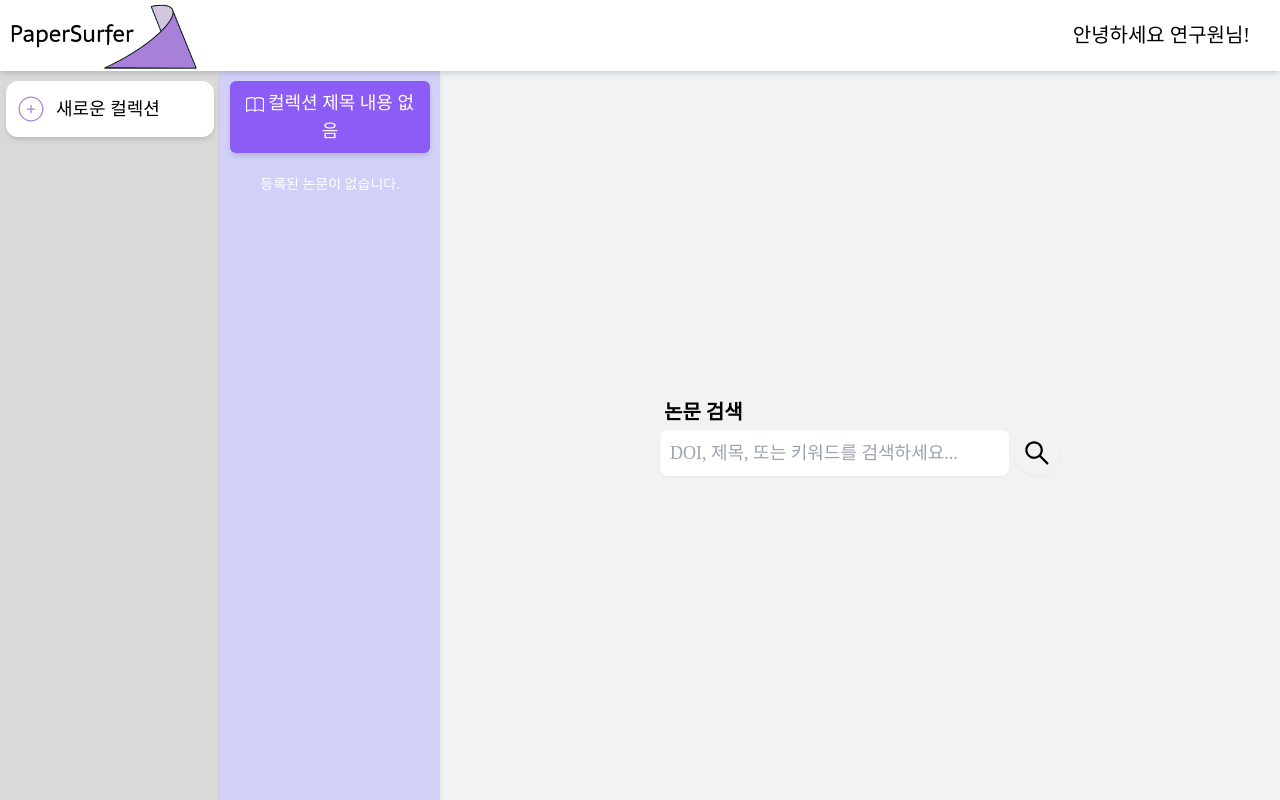
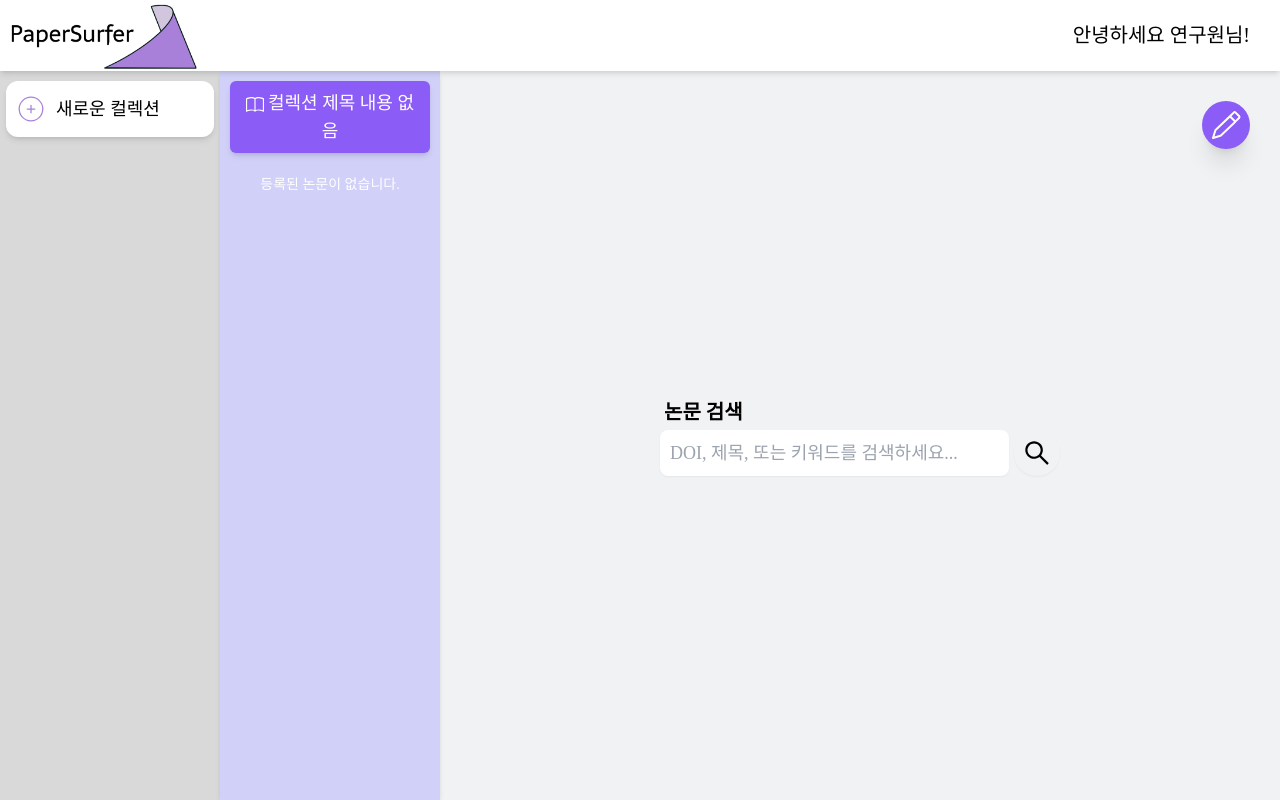
Before and after one commit to zzinLee/paperSurfer, a React (Vite) app: page /1/search in a window 1280 px wide. Built offline with nearby package versions, Linux system fonts and the light colour scheme; a web font is replaced by a local one.

Commit message:
✨ Feat: 플로팅버튼추가 네비게이터 이동

```diff
--- a/src/pages/SearchPage/index.jsx
+++ b/src/pages/SearchPage/index.jsx
@@ -1,11 +1,17 @@
 import { useState } from "react";
+import { useParams, useNavigate } from "react-router-dom";
+import { GoPencil } from "react-icons/go";
 
 import PaperSearchBar from "../../components/PaperSearchBar";
 import Loading from "../../components/shared/Loading";
 import PaperSearchList from "../../components/PaperSearchList";
 import PaperSidebar from "../../components/PaperSidebar";
 
+const CLASS_FLOATING_BUTTON = "bg-violet-500 absolute p-8 rounded-full shadow-xl top-30 right-30 text-32 text-white";
+
 function SearchPage() {
+  const navigator = useNavigate();
+  const { collectionId } = useParams();
   const [isLoading, setIsLoading] = useState(false);
   const [searchList, setSearchList] = useState([]);
   const isSearchListExist = searchList.length !== 0;
@@ -18,6 +24,9 @@ function SearchPage() {
         {isLoading && <Loading />}
         {isSearchListExist && <PaperSearchList searchList={searchList} />}
       </section>
+      <button className={CLASS_FLOATING_BUTTON}>
+        <GoPencil onClick={() => navigator(`/${collectionId}`)} />
+      </button>
     </>
   );
 }
```
